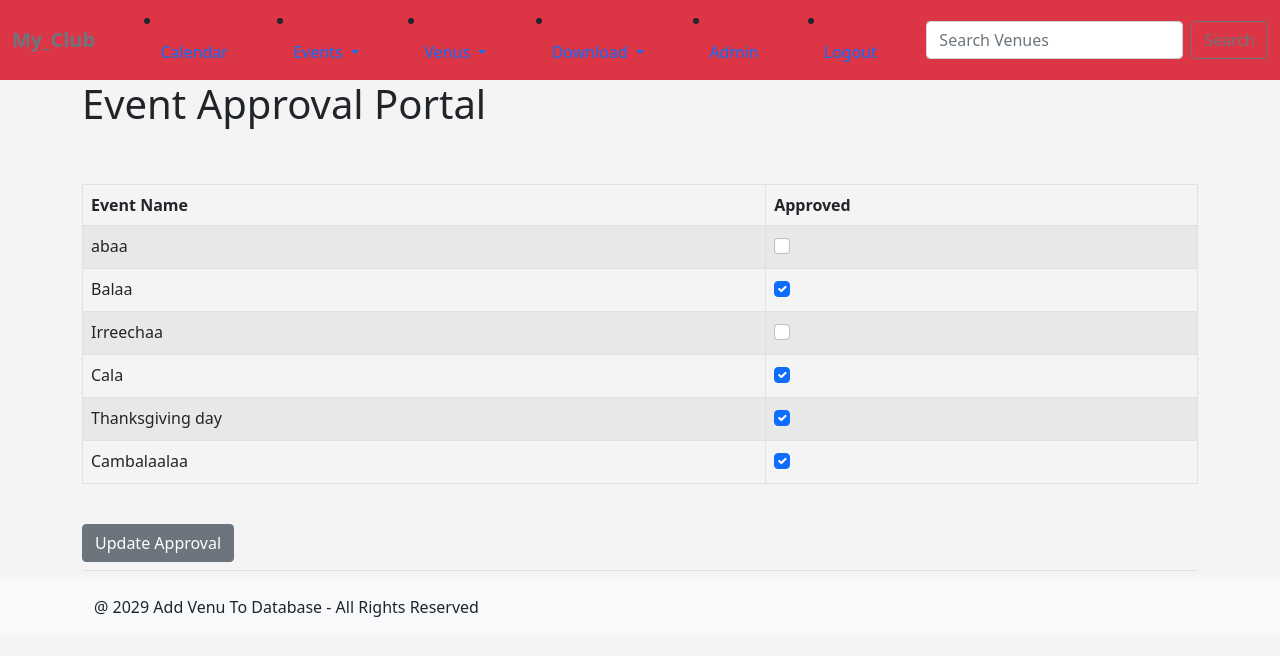
After one commit to tolemariamfufat/django-tutorial, a Django app: page /admin_approval/ in a window 1280 px wide. The commit adds this page. Shown: the top 656 px of the page. Run offline with Django 5.2, Linux system fonts and the light colour scheme; a user stored in the database is signed in; data comes from the database, SQL or seed files in the repository; both versions use the stored data as it was after the commit.

Commit message:
event approval form is added

```diff
--- a/formtutorial/formsapp/admin.py
+++ b/formtutorial/formsapp/admin.py
@@ -6,6 +6,7 @@ from .models import Event
 # Register your models here.
 #admin.site.register(Venue, VenueAdmin)
 admin.site.register(MyClubUser)
+
 #admin.site.register(Event)
 
 @admin.register(Venue)
@@ -16,7 +17,7 @@ class VenueAdmin(admin.ModelAdmin):
 
 @admin.register(Event)
 class EventAdmin(admin.ModelAdmin):
-    fields = (('name', 'venue'), 'event_date', 'description', 'manager')
+    fields = (('name', 'venue'), 'event_date', 'description', 'manager', 'approved')
     list_display = ('name', 'event_date', 'venue')
     list_filter = ('event_date', 'venue')
     ordering = ('-event_date',)
--- a/formtutorial/formsapp/models.py
+++ b/formtutorial/formsapp/models.py
@@ -32,7 +32,7 @@ class Event(models.Model):
     manager = models.ForeignKey(User, blank=True, null=True, on_delete=models.SET_NULL)
     description = models.TextField(blank=True)
     attendees = models.ManyToManyField(MyClubUser, blank=True)
-
+    approved = models.BooleanField("Approved", default=False)
     def __str__(self):
         return self.name
 
--- /dev/null
+++ b/formtutorial/formsapp/templates/formsapp/admin_approval.html
@@ -0,0 +1,43 @@
+{% extends "formsapp/base.html" %}
+{% block content %}
+<h1>Event Approval Portal</h1>
+    <br/></br>
+    <form action="" method=POST>
+        {% csrf_token %}
+
+<table class="table table-striped table-hover table-bordered">
+    <thead>
+      <tr>
+        <th scope="col">Event Name</th>
+        <th scope="col">Approved</th>
+
+      </tr>
+    </thead>
+    <tbody>
+        {% for event in event_list %}
+        <tr>
+            <td>
+
+        {{ event }}</td>
+        <td>
+            {% if event.approved %}
+            <div class="form-check">
+                <input class="form-check-input" type="checkbox" checked="checked" value={{ event.id}} name="boxes">
+            </div>
+
+            {% else %}
+            <div class="form-check">
+                <input class="form-check-input" type="checkbox" value={{ event.id}} name="boxes">
+            </div>
+
+            {% endif %}
+        </td>
+    {% endfor %}
+
+    </tbody>
+</table>
+<br/>
+<button class='btn btn-secondary' type='submit'>Update
+    Approval</button>
+
+    {% endblock content %}
--- a/formtutorial/formsapp/templates/formsapp/all_events.html
+++ b/formtutorial/formsapp/templates/formsapp/all_events.html
@@ -8,7 +8,7 @@
 {% endblock title %}
 
 {% for event in event_list %}
-
+{% if event.approved %}
     <div class="card">
         <div class="card-header">
         {{ event }}
@@ -21,7 +21,7 @@
             <li>Date: {{ event.event_date }}</li>
             <li>Days Till Event: {{ event.Days_till }}</li>
             <li>Description: {{ event.description }}</li>
-
+            <li>Approved: {{ event.approved }}</li>
             <li>Occured: {{ event.Is_Past }}</li>
             <li>Venue Website: {{ event.venue.web }}</li>
             <li>Manager: {{ event.manager }}</li>
@@ -49,6 +49,7 @@
             {% endif %}
         {% endif %}
     </div>
+    {% endif %}
 {% endfor %}
 
 {% endblock content %}
--- a/formtutorial/formsapp/templates/formsapp/base.html
+++ b/formtutorial/formsapp/templates/formsapp/base.html
@@ -35,6 +35,7 @@
                   {% if user.is_authenticated %}
                   <li><a class="dropdown-item" href="{% url "add-event" %}">Add Event</a></li>
                   <li><a class="dropdown-item" href="{% url "my_events" %}">My Events</a></li>
+
                   {% endif %}
                    <li><a class="dropdown-item" href="{% url "search_events" %}">Search Events</a></li>
 
@@ -66,6 +67,12 @@
               </li>
 
               {% if user.is_authenticated %}
+              {% if user.is_superuser %}
+              <li class="nav-item">
+                <a class="nav-link" href="{% url "admin_approval" %}">Admin</a>
+
+                  {% endif %}
+
               <li class="nav-item">
                 <a class="nav-link" href="{% url "logout" %}">Logout</a>
               </li>
--- a/formtutorial/formsapp/urls.py
+++ b/formtutorial/formsapp/urls.py
@@ -25,5 +25,5 @@ urlpatterns = [
     path("venue_pdf", views.venue_pdf, name="venue_pdf" ),
     path("my_events", views.my_events, name="my_events" ),
     path("search_events/", views.search_events, name='search_events'),
-
+    path("admin_approval/", views.admin_approval, name='admin_approval'),
    ]
--- a/formtutorial/formsapp/views.py
+++ b/formtutorial/formsapp/views.py
@@ -21,6 +21,31 @@ from reportlab.lib.pagesizes import letter
 
 # Import Pagination Stuff
 from django.core.paginator import Paginator
+
+
+# Create Admin Event Approval Page
+def admin_approval(request):
+    event_list = Event.objects.all().order_by('-event_date')
+    if request.user.is_superuser:
+        if request.method == "POST":
+            id_list = request.POST.getlist('boxes')
+
+            # Update the database
+            for x in id_list:
+                Event.objects.filter(pk=int(x)).update(approved=True)
+
+
+            messages.success(request, "Event List Approval Has Been Updated!")
+            return redirect("all_events")
+
+        else:
+            return render(request, 'formsapp/admin_approval.html', {"event_list": event_list})
+
+    else:
+        messages.success(request, "You are not authorized to view this page!")
+        return redirect("index")
+    return render(request, 'formsapp/admin_approval.html', {})
+
 
 # Create My Events Page
 def my_events(request):
```
Also changed, not shown: formtutorial/db.sqlite3, formtutorial/formsapp/migrations/0010_event_approved.py (added).
